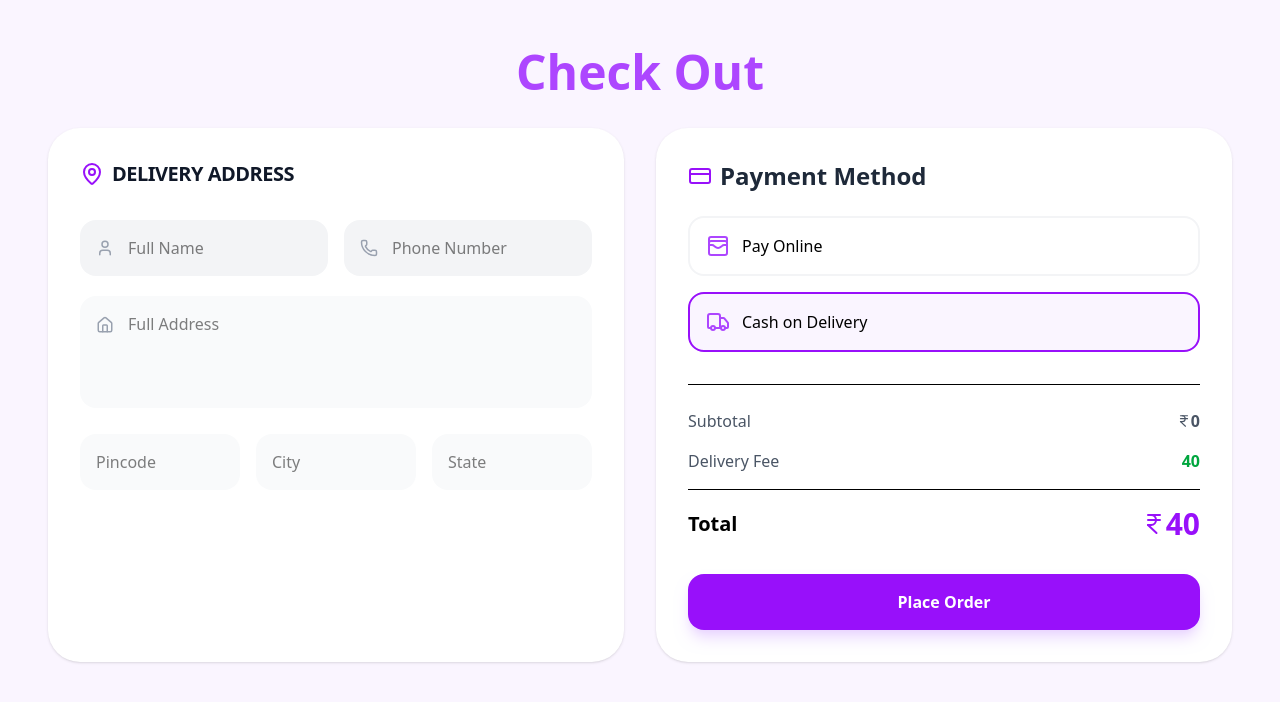
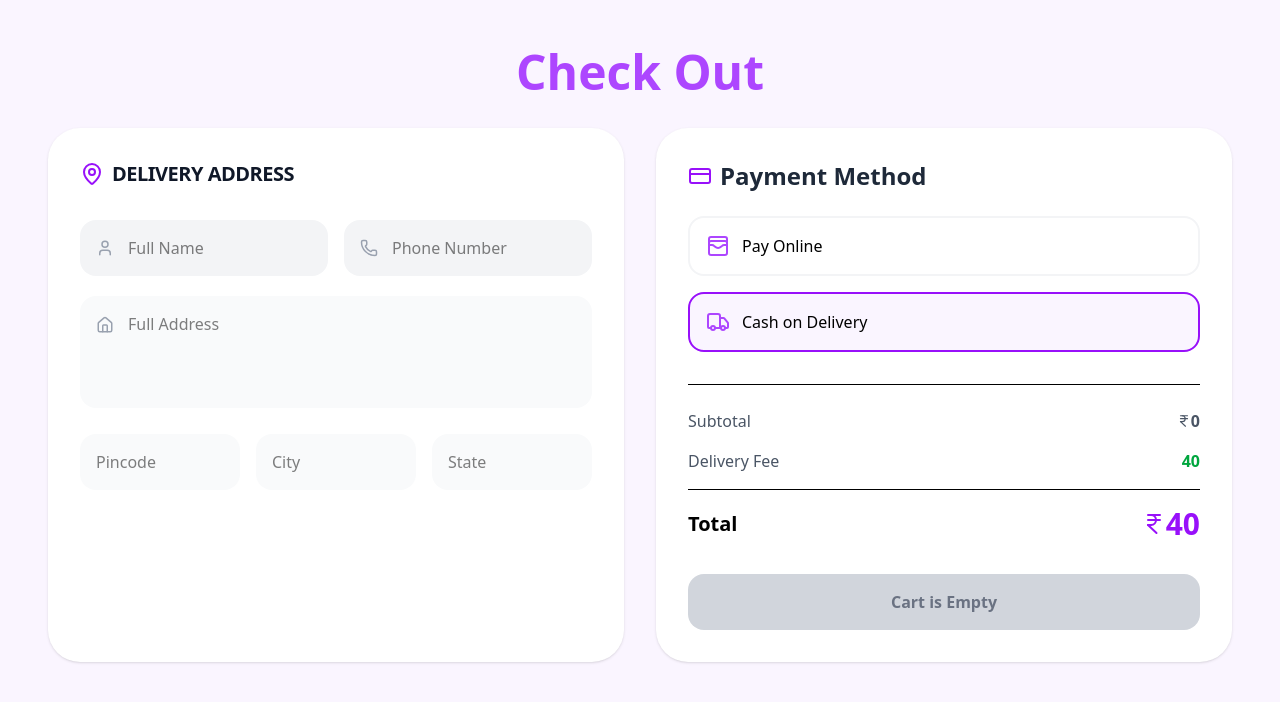
Before and after one commit to nickx2509-svg/webapp, a Next.js app: page /checkout in a window 1280 px wide. Shown: the top 702 px of the page. Built offline with nearby package versions, Linux system fonts and the light colour scheme; no server answers.

Commit message:
my-order page complete

```diff
--- a/app/(user)/checkout/page.tsx
+++ b/app/(user)/checkout/page.tsx
@@ -1,25 +1,36 @@
-'use client'
-import React, { useEffect, useState } from 'react'
-import { MapPin, Phone, User, Home, Code, LocateFixedIcon, LocateIcon, CreditCard, WalletCards, IndianRupee, Truck } from 'lucide-react'
-import { useSelector } from 'react-redux'
-import { RootState } from '@/redux/store'
-import { MapContainer, Marker, TileLayer } from 'react-leaflet'
-import L, { LatLngExpression } from 'leaflet'
-import 'leaflet/dist/leaflet.css'
-import axios from 'axios'
-import { useRouter } from 'next/navigation'
+"use client";
+import React, { useEffect, useState } from "react";
+import {
+  MapPin,
+  Phone,
+  User,
+  Home,
+  CreditCard,
+  WalletCards,
+  IndianRupee,
+  Truck,
+} from "lucide-react";
+import { useSelector } from "react-redux";
+import { RootState } from "@/redux/store";
+import { MapContainer, Marker, TileLayer } from "react-leaflet";
+import L, { LatLngExpression } from "leaflet";
+import "leaflet/dist/leaflet.css";
+import axios from "axios";
+import { useRouter } from "next/navigation";
 
 const markerIcon = new L.Icon({
   iconUrl: "https://cdn-icons-png.flaticon.com/128/149/149059.png",
   iconSize: [40, 40],
-  iconAnchor: [20, 40]
-})
+  iconAnchor: [20, 40],
+});
 
 export default function CheckOut() {
-  const { userData } = useSelector((state: RootState) => state.user)
-  const { subTotal, deliveryFee, finalTotal, cartData } = useSelector((state: RootState) => state.cart)
+  const { userData } = useSelector((state: RootState) => state.user);
+  const { subTotal, deliveryFee, finalTotal, cartData } = useSelector(
+    (state: RootState) => state.cart,
+  );
 
-  const router = useRouter()
+  const router = useRouter();
 
   const [address, setAddress] = useState({
     fullName: "",
@@ -28,67 +39,81 @@ export default function CheckOut() {
     state: "",
     pincode: "",
     fullAddress: "",
-  })
+  });
 
-  const [position, setPosition] = useState<[number, number] | null>(null)
-  const [payment, setPayment] = useState<"cod" | "online">("cod")
+  const [position, setPosition] = useState<[number, number] | null>(null);
+  const [payment, setPayment] = useState<"cod" | "online">("cod");
+  const [isOrdering, setIsOrdering] = useState(false);
 
   useEffect(() => {
     if (navigator.geolocation) {
-      navigator.geolocation.getCurrentPosition((pos) => {
-        const { latitude, longitude } = pos.coords
-        setPosition([latitude, longitude])
-      }, (err) => console.log("location error", err), { enableHighAccuracy: true, maximumAge: 0, timeout: 10000 })
+      navigator.geolocation.getCurrentPosition(
+        (pos) => {
+          const { latitude, longitude } = pos.coords;
+          setPosition([latitude, longitude]);
+        },
+        (err) => console.log("location error", err),
+        { enableHighAccuracy: true, maximumAge: 0, timeout: 10000 },
+      );
     }
-  }, [])
+  }, []);
 
   useEffect(() => {
     if (userData) {
       setAddress((prev) => ({
         ...prev,
         fullName: userData?.data?.name || "",
-        mobile: userData?.data?.mobile || ""
-      }))
+        mobile: userData?.data?.mobile || "",
+      }));
     }
-  }, [userData])
+  }, [userData]);
 
   useEffect(() => {
     const fetchAdress = async () => {
-      if (!position) return
+      if (!position) return;
       try {
-        const result = await axios.get(`/api/reverse?lat=${position[0]}&lon=${position[1]}`)
-        const add = result.data.address
-        setAddress(prev => ({
+        const result = await axios.get(
+          `/api/reverse?lat=${position[0]}&lon=${position[1]}`,
+        );
+        const add = result.data.address;
+        setAddress((prev) => ({
           ...prev,
           state: add.state,
           city: add.state_district || add.city,
           pincode: add.postcode,
-          fullAddress: result.data.display_name
-        }))
+          fullAddress: result.data.display_name,
+        }));
       } catch (error) {
-        console.log("Reverse Geocode Error:", error)
+        console.log("Reverse Geocode Error:", error);
       }
+    };
+    fetchAdress();
+  }, [position]);
+
+  // --- LOGIC: Handle Cash on Delivery ---
+  const handleCod = async () => {
+    if (!position) return alert("Please allow location access");
+
+    // 🛑 BLOCK EMPTY CART
+    if (cartData.length === 0) {
+      return alert("Your cart is empty. Please add items before booking.");
     }
-    fetchAdress()
-  }, [position])
-
-  const handleCod = async () => {
-  if (!position) return;
 
     try {
-    const result = await axios.post("/api/order", { // Using the URL that works for you
+      setIsOrdering(true);
+      const result = await axios.post("/api/order", {
         userId: userData?.data._id,
-      groceery: cartData.map((item) => ({ // CHANGE THIS FROM 'items' TO 'groceery'
+        groceery: cartData.map((item) => ({
           item: item._id,
           name: item.name,
           unit: item.unit,
           quantity: item.quantity,
-        price: item,
-        image: item.image
+          price: item.price, // Make sure this is item.price string/number
+          image: item.image,
         })),
         paymentType: "cod",
-      totalAmount: finalTotal, // Use 'totalAmount' with an 'n'
-      address: {               // Use 'address' with two 'd's
+        totalAmount: finalTotal,
+        address: {
           fullName: address.fullName,
           mobile: address.mobile,
           city: address.city,
@@ -96,31 +121,41 @@ export default function CheckOut() {
           fullAddress: address.fullAddress,
           latitude: position[0],
           longitude: position[1],
-      }
+        },
       });
-    console.log(result.data)
-    window.location.href = "/order-success"
-
-  } catch (error) {
+      console.log(result.data);
+      router.push("/order-success");
+    } catch (error: any) {
       console.log("Order Error:", error.response?.data || error);
+    } finally {
+      setIsOrdering(false);
     }
   };
+
+  // --- LOGIC: Handle Online Payment ---
   const handleOnline = async () => {
- if (!position) return;
+    if (!position) return alert("Please allow location access");
+
+    // 🛑 BLOCK EMPTY CART
+    if (cartData.length === 0) {
+      return alert("Your cart is empty. Please add items before booking.");
+    }
+
     try {
-    const result = await axios.post('/api/payment',{
+      setIsOrdering(true);
+      const result = await axios.post("/api/payment", {
         userId: userData?.data._id,
-      groceery: cartData.map((item) => ({ // CHANGE THIS FROM 'items' TO 'groceery'
+        groceery: cartData.map((item) => ({
           item: item._id,
           name: item.name,
           unit: item.unit,
           quantity: item.quantity,
-        price: item,
-        image: item.image
+          price: item.price,
+          image: item.image,
         })),
         paymentType: "online",
-      totalAmount: finalTotal, // Use 'totalAmount' with an 'n'
-      address: {               // Use 'address' with two 'd's
+        totalAmount: finalTotal,
+        address: {
           fullName: address.fullName,
           mobile: address.mobile,
           city: address.city,
@@ -128,22 +163,23 @@ export default function CheckOut() {
           fullAddress: address.fullAddress,
           latitude: position[0],
           longitude: position[1],
+        },
+      });
+      window.location.href = result.data.url;
+    } catch (error) {
+      console.log(error);
+    } finally {
+      setIsOrdering(false);
     }
-    })
-    window.location.href = result.data.url
-  } catch (error) {
-    console.log(error)
-  }
-
-  }
-
-
-
+  };
 
   return (
     <div className="min-h-screen bg-purple-50 p-4 sm:p-12">
-      <h1 className='text-center text-5xl text-purple-500 mb-8 font-bold'>Check Out</h1>
-      <div className='grid md:grid-cols-2 gap-8 max-w-7xl mx-auto'>
+      <h1 className="text-center text-5xl text-purple-500 mb-8 font-bold">
+        Check Out
+      </h1>
+      <div className="grid md:grid-cols-2 gap-8 max-w-7xl mx-auto">
+        {/* Left Side: Address Form */}
         <div className="bg-white p-8 rounded-[32px] shadow-sm">
           <h2 className="flex items-center gap-2 font-black text-gray-900 uppercase tracking-tight mb-8 text-xl">
             <MapPin size={24} className="text-purple-600" /> Delivery Address
@@ -151,9 +187,14 @@ export default function CheckOut() {
           <div className="space-y-5">
             <div className="grid grid-cols-1 md:grid-cols-2 gap-4">
               <div className="relative">
-                <User className="absolute left-4 top-1/2 -translate-y-1/2 text-gray-400" size={18} />
+                <User
+                  className="absolute left-4 top-1/2 -translate-y-1/2 text-gray-400"
+                  size={18}
+                />
                 <input
-                  onChange={(e) => setAddress({ ...address, fullName: e.target.value })}
+                  onChange={(e) =>
+                    setAddress({ ...address, fullName: e.target.value })
+                  }
                   value={address.fullName}
                   type="text"
                   placeholder="Full Name"
@@ -161,9 +202,14 @@ export default function CheckOut() {
                 />
               </div>
               <div className="relative">
-                <Phone className="absolute left-4 top-1/2 -translate-y-1/2 text-gray-400" size={18} />
+                <Phone
+                  className="absolute left-4 top-1/2 -translate-y-1/2 text-gray-400"
+                  size={18}
+                />
                 <input
-                  onChange={(e) => setAddress({ ...address, mobile: e.target.value })}
+                  onChange={(e) =>
+                    setAddress({ ...address, mobile: e.target.value })
+                  }
                   value={address.mobile}
                   type="tel"
                   placeholder="Phone Number"
@@ -174,20 +220,47 @@ export default function CheckOut() {
             <div className="relative">
               <Home className="absolute left-4 top-5 text-gray-400" size={18} />
               <textarea
-                onChange={(e) => setAddress({ ...address, fullAddress: e.target.value })}
+                onChange={(e) =>
+                  setAddress({ ...address, fullAddress: e.target.value })
+                }
                 value={address.fullAddress}
                 placeholder="Full Address"
                 className="w-full pl-12 pr-4 py-4 bg-gray-50 border-transparent rounded-2xl outline-none focus:ring-2 focus:ring-purple-500 h-28 resize-none"
               />
             </div>
             <div className="grid grid-cols-3 gap-4">
-              <input onChange={(e) => setAddress({ ...address, pincode: e.target.value })} value={address.pincode} placeholder="Pincode" className="w-full px-4 py-4 bg-gray-50 rounded-2xl outline-none" />
-              <input onChange={(e) => setAddress({ ...address, city: e.target.value })} value={address.city} placeholder="City" className="w-full px-4 py-4 bg-gray-50 rounded-2xl outline-none" />
-              <input onChange={(e) => setAddress({ ...address, state: e.target.value })} value={address.state} placeholder="State" className="w-full px-4 py-4 bg-gray-50 rounded-2xl outline-none" />
+              <input
+                onChange={(e) =>
+                  setAddress({ ...address, pincode: e.target.value })
+                }
+                value={address.pincode}
+                placeholder="Pincode"
+                className="w-full px-4 py-4 bg-gray-50 rounded-2xl outline-none"
+              />
+              <input
+                onChange={(e) =>
+                  setAddress({ ...address, city: e.target.value })
+                }
+                value={address.city}
+                placeholder="City"
+                className="w-full px-4 py-4 bg-gray-50 rounded-2xl outline-none"
+              />
+              <input
+                onChange={(e) =>
+                  setAddress({ ...address, state: e.target.value })
+                }
+                value={address.state}
+                placeholder="State"
+                className="w-full px-4 py-4 bg-gray-50 rounded-2xl outline-none"
+              />
             </div>
             {position && (
               <div className="rounded-2xl overflow-hidden h-64 border">
-                <MapContainer center={position as LatLngExpression} zoom={13} style={{ height: '100%', width: '100%' }}>
+                <MapContainer
+                  center={position as LatLngExpression}
+                  zoom={13}
+                  style={{ height: "100%", width: "100%" }}
+                >
                   <TileLayer url="https://{s}.tile.openstreetmap.fr/hot/{z}/{x}/{y}.png" />
                   <Marker position={position} icon={markerIcon} />
                 </MapContainer>
@@ -195,26 +268,74 @@ export default function CheckOut() {
             )}
           </div>
         </div>
+
+        {/* Right Side: Payment & Summary */}
         <div className="bg-white p-8 rounded-[32px] shadow-sm flex flex-col h-fit">
-          <h2 className="text-2xl font-bold text-gray-800 mb-6 flex items-center gap-2"><CreditCard className="text-purple-600" size={24} /> Payment Method</h2>
+          <h2 className="text-2xl font-bold text-gray-800 mb-6 flex items-center gap-2">
+            <CreditCard className="text-purple-600" size={24} /> Payment Method
+          </h2>
+
           <div className="space-y-4 mb-8">
-            <button onClick={() => setPayment("online")} className={`flex items-center gap-3 w-full rounded-2xl p-4 border-2 transition-all ${payment === "online" ? "border-purple-600 bg-purple-50" : "border-gray-100"}`}>
-              <WalletCards className='text-purple-500' /> Pay Online
+            <button
+              onClick={() => setPayment("online")}
+              className={`flex items-center gap-3 w-full rounded-2xl p-4 border-2 transition-all ${payment === "online" ? "border-purple-600 bg-purple-50" : "border-gray-100"}`}
+            >
+              <WalletCards className="text-purple-500" /> Pay Online
             </button>
-            <button onClick={() => setPayment("cod")} className={`flex items-center gap-3 w-full rounded-2xl p-4 border-2 transition-all ${payment === "cod" ? "border-purple-600 bg-purple-50" : "border-gray-100"}`}>
-              <Truck className='text-purple-500' /> Cash on Delivery
+            <button
+              onClick={() => setPayment("cod")}
+              className={`flex items-center gap-3 w-full rounded-2xl p-4 border-2 transition-all ${payment === "cod" ? "border-purple-600 bg-purple-50" : "border-gray-100"}`}
+            >
+              <Truck className="text-purple-500" /> Cash on Delivery
             </button>
           </div>
-          <div className='space-y-4 border-t pt-6'>
-            <div className='flex justify-between text-gray-600'><span>Subtotal</span><span className='flex items-center font-bold'><IndianRupee size={14} />{subTotal}</span></div>
-            <div className='flex justify-between text-gray-600'><span>Delivery Fee</span><span className='text-green-600 font-bold'>{deliveryFee === 0 ? "FREE" : deliveryFee}</span></div>
-            <div className='flex justify-between items-center pt-4 border-t'><span className='text-xl font-bold'>Total</span><span className='text-3xl font-black text-purple-600 flex items-center'><IndianRupee size={24} />{finalTotal}</span></div>
+
+          <div className="space-y-4 border-t pt-6">
+            <div className="flex justify-between text-gray-600">
+              <span>Subtotal</span>
+              <span className="flex items-center font-bold">
+                <IndianRupee size={14} />
+                {subTotal}
+              </span>
             </div>
-          <button onClick={payment === "cod" ? handleCod : handleOnline} className='w-full mt-8 bg-purple-600 hover:bg-purple-700 text-white font-bold py-4 rounded-2xl transition-colors shadow-lg shadow-purple-200'>
-            {payment === "cod" ? "Place Order" : "Proceed to Pay"}
+            <div className="flex justify-between text-gray-600">
+              <span>Delivery Fee</span>
+              <span className="text-green-600 font-bold">
+                {deliveryFee === 0 ? "FREE" : deliveryFee}
+              </span>
+            </div>
+            <div className="flex justify-between items-center pt-4 border-t">
+              <span className="text-xl font-bold">Total</span>
+              <span className="text-3xl font-black text-purple-600 flex items-center">
+                <IndianRupee size={24} />
+                {finalTotal}
+              </span>
+            </div>
+          </div>
+
+          {/* 🔘 UPDATED BUTTON LOGIC */}
+          <button
+            disabled={cartData.length === 0 || isOrdering}
+            onClick={payment === "cod" ? handleCod : handleOnline}
+            className={`w-full mt-8 font-bold py-4 rounded-2xl transition-all shadow-lg flex justify-center items-center gap-2
+              ${
+                cartData.length === 0
+                  ? "bg-gray-300 text-gray-500 cursor-not-allowed shadow-none"
+                  : "bg-purple-600 hover:bg-purple-700 text-white shadow-purple-200 active:scale-95"
+              }`}
+          >
+            {isOrdering ? (
+              <span className="w-6 h-6 border-2 border-white border-t-transparent rounded-full animate-spin"></span>
+            ) : cartData.length === 0 ? (
+              "Cart is Empty"
+            ) : payment === "cod" ? (
+              "Place Order"
+            ) : (
+              "Proceed to Pay"
+            )}
           </button>
         </div>
       </div>
     </div>
-  )
+  );
 }
--- a/app/api/order/route.ts
+++ b/app/api/order/route.ts
@@ -2,6 +2,7 @@ import { auth } from "@/auth";
 import connectDB from "@/lib/db";
 import Order from "@/model/order.models";
 import User from "@/model/user.model";
+import { ApiError } from "@/utils/ApiError";
 import { NextRequest, NextResponse } from "next/server";
 
 export async function POST(req: NextRequest) {
--- a/model/order.models.ts
+++ b/model/order.models.ts
@@ -1,7 +1,7 @@
 import mongoose from "mongoose";
 
 // Interface for TypeScript type checking
-interface orderI {
+export interface orderI {
   user: mongoose.Types.ObjectId;
   groceery: {
     item: mongoose.Types.ObjectId;
```
Also changed, not shown: app/(user)/my-order/page.tsx (added, +146 -0 lines), app/(user)/order-success/page.tsx (+21 -21 lines), app/api/order-get/route.ts (added, +24 -0 lines). Lines whose indentation alone changed are shown as unchanged.
